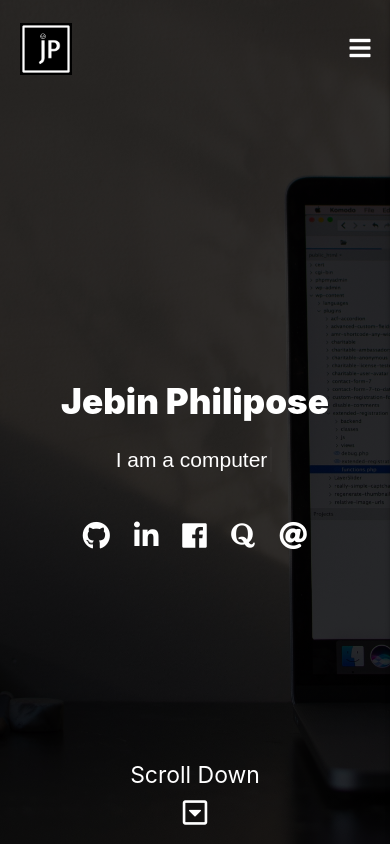
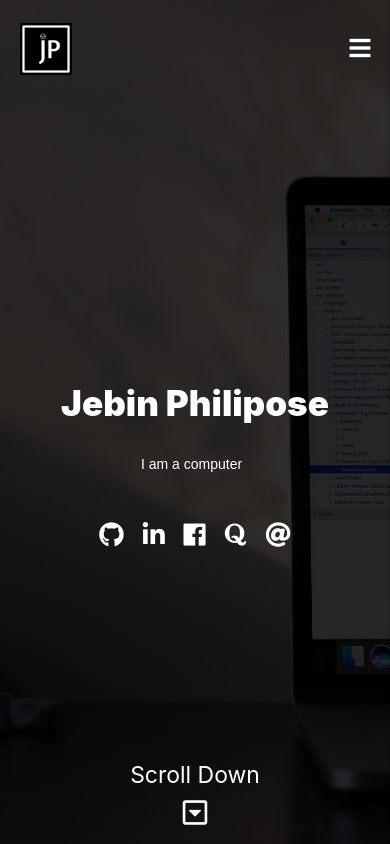
Before and after one commit to jebinphilipose/Portfolio-Website, a Django app: page / in a window 390 px wide. Run offline with Django 3.2, Linux system fonts and the light colour scheme; some libraries are stand-ins or nearby versions.

Commit message:
Fix font size for social links and typed lines for mobile view

```diff
--- a/portfolio/static/css/style.css
+++ b/portfolio/static/css/style.css
@@ -293,11 +293,13 @@ header {
         font-size: 2.5rem;
         font-weight: 900;
     }
-}
 
-@media screen and (max-width: 600px) {
     #hero ul>li {
-        margin: 0 10px;
-        font-size: 2rem;
+        margin: 0 7.5px;
+        font-size: 1.8rem;
+    }
+
+    #type {
+        font-size: 1.0rem;
     }
 }
```
